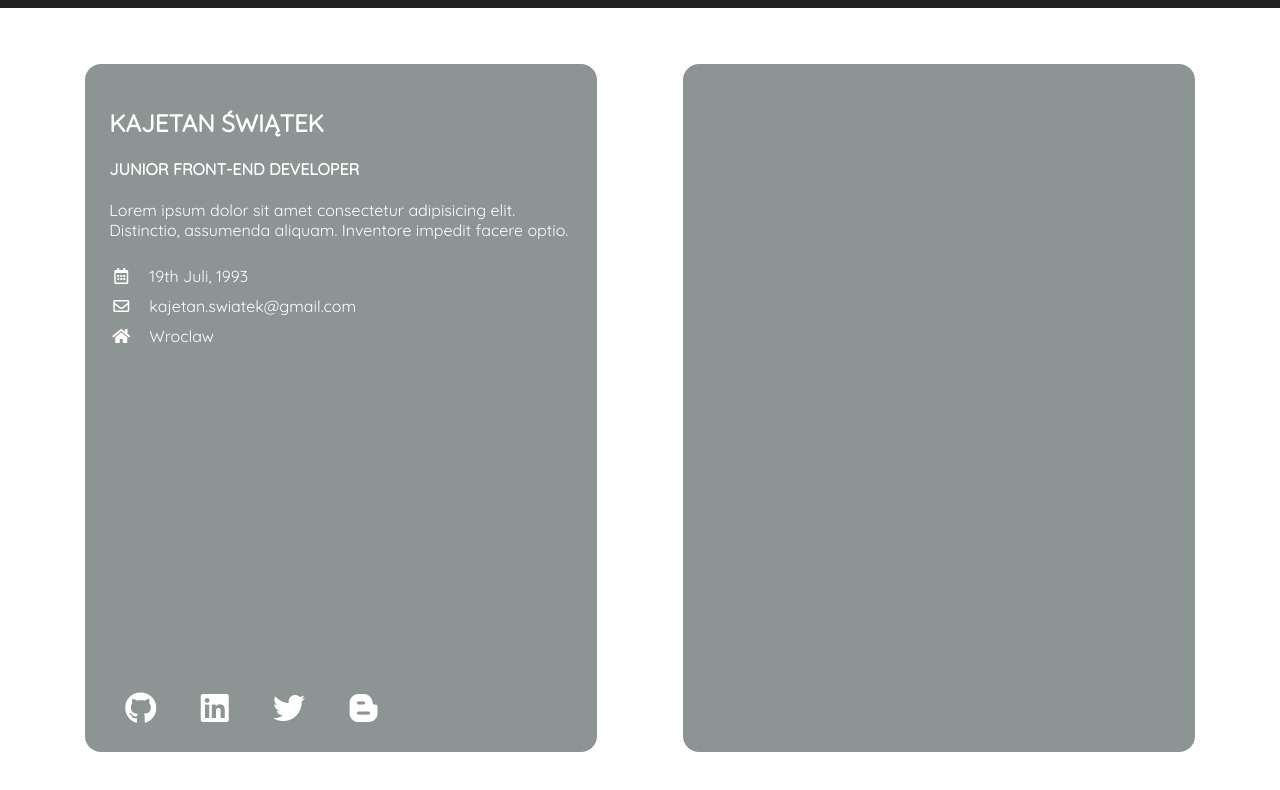
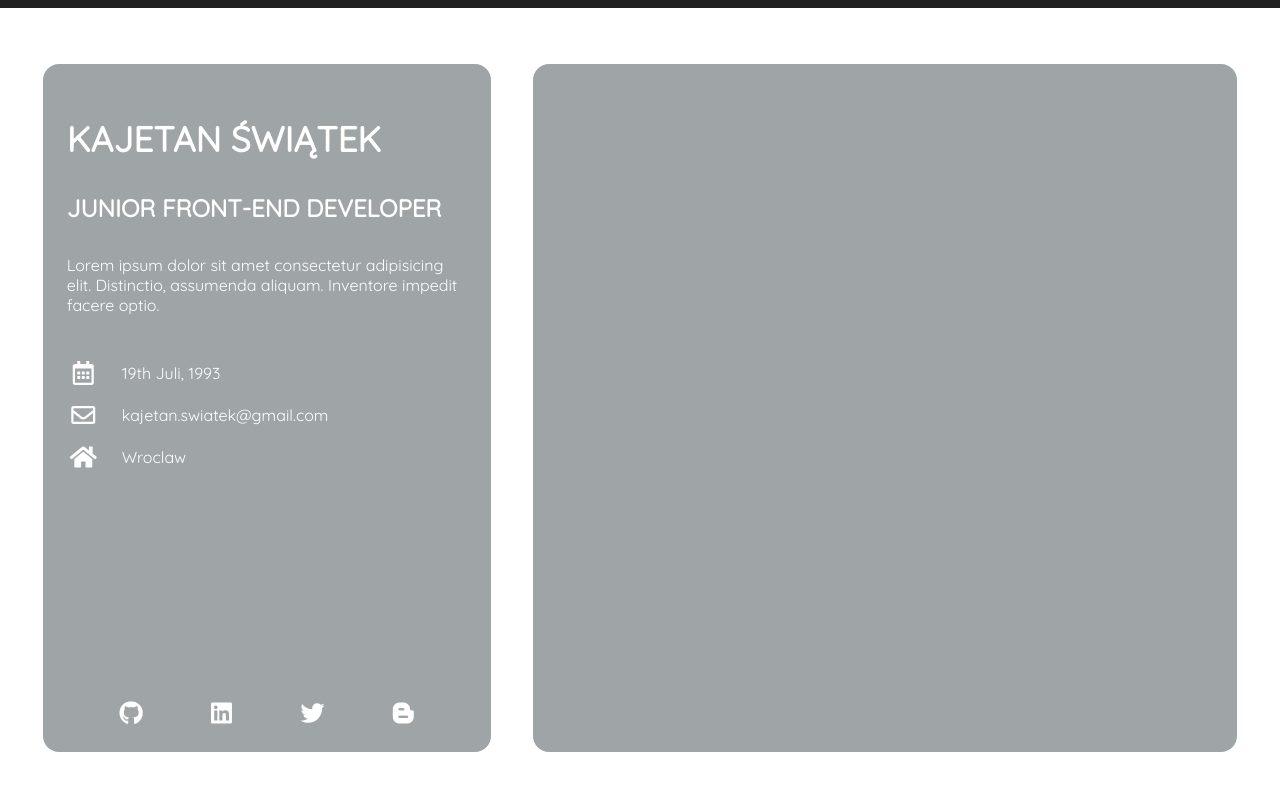
Before and after one commit to kajetansw/kajetansw.github.io, a plain HTML site: page index.html in a window 1280 px wide. Shown: the part 792-1582 px from the top of the page. Drawn offline with nearby package versions, Linux system fonts and the light colour scheme.

Commit message:
finished skeleton for introduction card (just waiting for photo),

```diff
--- a/css/main.scss
+++ b/css/main.scss
@@ -38,13 +38,23 @@ section {
 
 #info {
     display: grid;
-    grid-template-columns: auto 40% auto 40% auto;
+    grid-template-columns: auto 35% auto 55% auto;
     grid-template-rows: auto;
 
     #introduction {
         grid-column: 2;
         grid-row: 1;
         // background-color: lightblue;
+
+        h1 {
+            font-size: 2.2rem;
+        }
+        h4 {
+            font-size: 1.5rem;
+        }
+        table {
+            margin-top: 1rem;
+        }
     }
 
     #description {
@@ -60,13 +70,8 @@ section {
     top: 50%;
     transform: translateY(-50%);
     padding: 1.5rem;
-    background-color: #404d4e;
-    opacity: .6;
+    background-color: rgba(#404d4e, 0.5);
     border-radius: 1rem;
-
-    & * {
-        opacity: 1;
-    }
 }
 
 ul.card__social-buttons {
@@ -74,21 +79,23 @@ ul.card__social-buttons {
     padding: 0;
     position: absolute;
     bottom: 0;
+    left: 50%;
+    transform: translateX(-50%);
+    width: 100%;
+    text-align: center;
 
     li {
         display: inline-block;
-        padding: .5rem;
+        padding: 0 .5rem;
 
         a {
+            display: block;
             bottom: 0;
             color: #ffffff;
             background: transparent;
             border: none;
-            font-size: 2rem;
-            padding-top: .5rem;
-            padding-bottom: .5rem;
-            padding-left: .5rem;
-            padding-right: 1rem;
+            font-size: 1.5rem;
+            padding: .5rem 1.5rem;
             border-radius: 1rem;
             cursor: pointer;
             transition: all .2s ease;
@@ -96,17 +103,29 @@ ul.card__social-buttons {
     }
 }
 
+.info-icon {
+    font-size: 1.5rem;
+}
+
 .btn-github:hover {
     color: #da621d;
+    font-size: 1.75rem;
+    padding: .375rem 1.4rem;
 }
 .btn-linkedin:hover {
     color: #0077b5;
+    font-size: 1.75rem;
+    padding: .375rem 1.4rem;
 }
 .btn-twitter:hover {
     color: #1da1f2;
+    font-size: 1.75rem;
+    padding: .375rem 1.4rem;
 }
 .btn-blogger:hover {
     color: #f57d00;
+    font-size: 1.75rem;
+    padding: .375rem 1.4rem;
 }
 
 canvas {
--- a/index.html
+++ b/index.html
@@ -57,31 +57,31 @@
 
             <table>
                <tr>
-                  <td class="text--centered"><i class="far fa-calendar-alt"></i></td>
-                  <td class="pl-3 py-1">19th Juli, 1993</td>
+                  <td class="info-icon text--centered"><i class="far fa-calendar-alt"></i></td>
+                  <td class="pl-4 py-2">19th Juli, 1993</td>
                </tr>
                <tr>
-                  <td class="text--centered"><i class="far fa-envelope"></i></td>
-                  <td class="pl-3 py-1">kajetan.swiatek@gmail.com</td>
+                  <td class="info-icon text--centered"><i class="far fa-envelope"></i></td>
+                  <td class="pl-4 py-2">kajetan.swiatek@gmail.com</td>
                </tr>
                <tr>
-                  <td class="text--centered"><i class="fa fa-home"></i></td>
-                  <td class="pl-3 py-1">Wroclaw</td>
+                  <td class="info-icon text--centered"><i class="fa fa-home"></i></td>
+                  <td class="pl-4 py-2">Wroclaw</td>
                </tr>
             </table>
 
             <ul class="card__social-buttons">
                <li>
-                  <a href="https://github.com/kajetansw" class="btn-github"><i class="fab fa-github"></i></a>
+                  <a href="https://github.com/kajetansw" target="_blank" class="btn-github"><i class="fab fa-github"></i></a>
                </li>
                <li>
-                  <a href="https://www.linkedin.com/in/kajetan-swiatek/" class="btn-linkedin"><i class="fab fa-linkedin"></i></a>
+                  <a href="https://www.linkedin.com/in/kajetan-swiatek/" target="_blank" class="btn-linkedin"><i class="fab fa-linkedin"></i></a>
                </li>
                <li>
-                  <a href="https://twitter.com/KajetanSw" class="btn-twitter"><i class="fab fa-twitter"></i></a>
+                  <a href="https://twitter.com/KajetanSw" target="_blank" class="btn-twitter"><i class="fab fa-twitter"></i></a>
                </li>
                <li>
-                  <a href="" class="btn-blogger"><i class="fab fa-blogger-b"></i></a>
+                  <a href="https://dev-self-start.blogspot.com/" target="_blank" class="btn-blogger"><i class="fab fa-blogger-b"></i></a>
                </li>
             </ul>
          </div>
--- a/main.js
+++ b/main.js
@@ -5,7 +5,7 @@ owl.owlCarousel({
    loop: true,
    margin: 10,
    autoplay: true,
-   autoplayTimeout: 3000,
+   autoplayTimeout: 2500,
    smartSpeed: 800,
    // autoplayHoverPause: true,
    center: true
```
Also changed, not shown: css/main.css, 1 other file.
